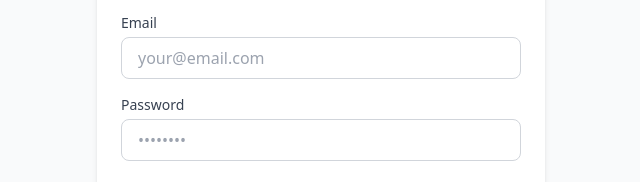
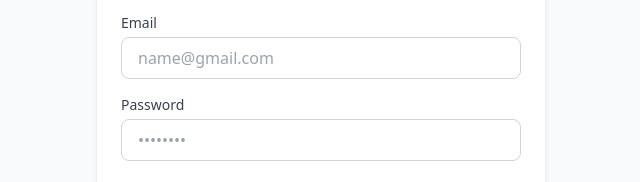
Before and after one commit to Siah-6/Capstone, a plain HTML site: page Prototype/index.html in a window 1280 px wide. Shown: the part 315-497 px from the top of the page, 319-959 px from the left. Drawn offline with nearby package versions, Linux system fonts and the light colour scheme.

Commit message:
fixed email placeholder

```diff
--- a/Prototype/index.html
+++ b/Prototype/index.html
@@ -34,7 +34,7 @@
                                 type="email"
                                 id="email"
                                 class="w-full px-4 py-2 border border-gray-300 rounded-lg focus:ring-2 focus:ring-blue-500 focus:border-blue-500"
-                                placeholder="your@email.com"
+                                placeholder="name@gmail.com"
                                 required
                             >
                         </div>
```
